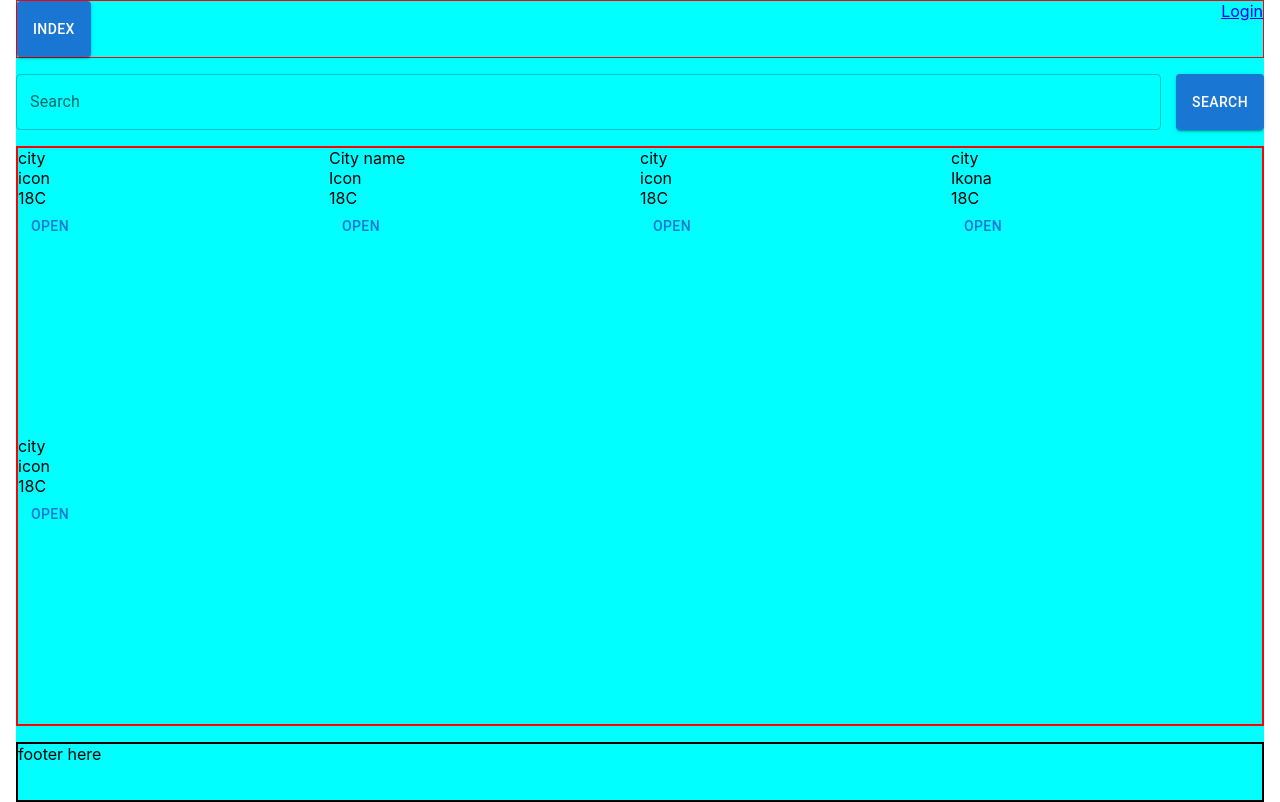
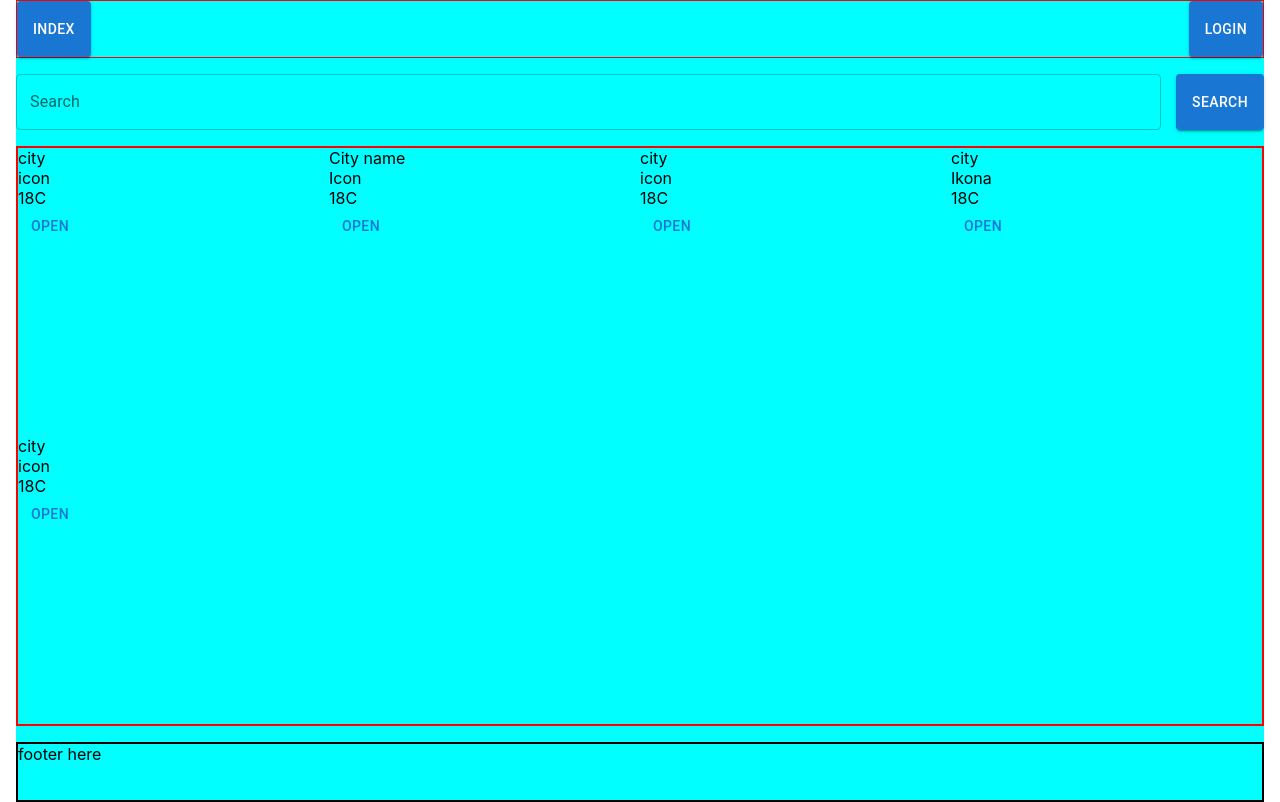
Before and after one commit to GoranAviani/react_apollo_client_3_cache, a React (Create React App) app: page / in a window 1280 px wide. Built offline with nearby package versions, Linux system fonts and the light colour scheme.

Commit message:
first steps

```diff
--- a/src/components/LoginRegister/LoginRegister.js
+++ b/src/components/LoginRegister/LoginRegister.js
@@ -2,12 +2,19 @@ import React from "react";
 import {Link} from "react-router-dom";
 
 import './LoginRegister.css'
+import {Button} from "@mui/material";
 
 const LoginRegister = () => {
 
     return (
         <div className="loginregister">
-            <Link to="/login">Login</Link>
+            <Button
+                variant="contained"
+                color="primary"
+                component={Link}
+                to="/login"
+            >Login
+            </Button>
         </div>
     )
 }
```
